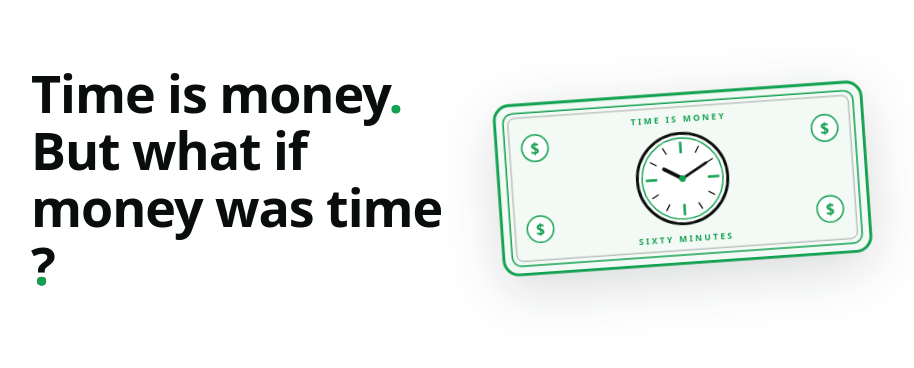
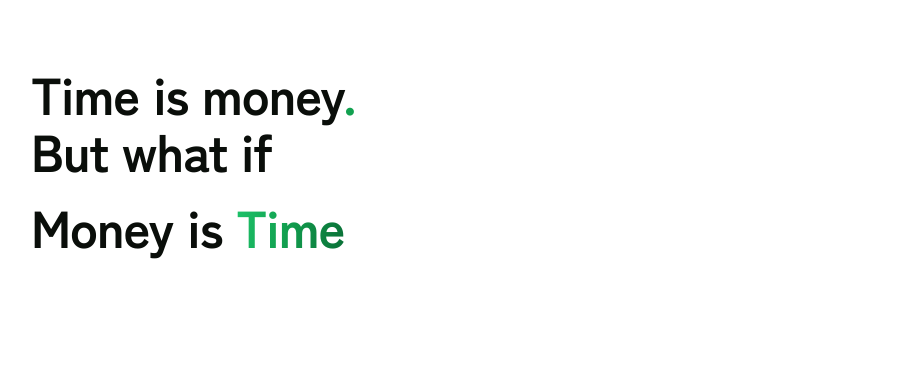
Before and after one commit to wu-json/money-is-time, a website with bundled scripts: page index.html in a window 1280 px wide. Shown: the whole page, without its empty margins (189-1103 px from the left). Built offline with nearby package versions, Linux system fonts and the light colour scheme.

Commit message:
checkpoint: refine headline + Zen Kaku Gothic New font
Headline now 'Time is money. / But what if / Money is Time' with a
money-green gradient on 'Time'. Switched to Zen Kaku Gothic New (JR/Suica
signage-gothic vibe). Removed the dollar-bill clock art for now.

Co-Authored-By: Claude Opus 4.8 (1M context) <noreply@anthropic.com>

```diff
--- a/index.html
+++ b/index.html
@@ -8,6 +8,12 @@
       name="description"
       content="See the price of everyday things as the time you'd have to work to afford them."
     />
+    <link rel="preconnect" href="https://fonts.googleapis.com" />
+    <link rel="preconnect" href="https://fonts.gstatic.com" crossorigin />
+    <link
+      href="https://fonts.googleapis.com/css2?family=Zen+Kaku+Gothic+New:wght@400;500;700;900&display=swap"
+      rel="stylesheet"
+    />
     <link rel="stylesheet" href="./src/styles.css" />
   </head>
   <body>
@@ -17,138 +23,11 @@
           <span class="title-line"
             >Time is money<span class="accent">.</span></span
           >
-          <span class="title-line title-line--q"
-            >But what if money was time<span class="qmark"
-              ><span class="qmark-base">?</span
-              ><span class="qmark-dot" aria-hidden="true">?</span></span
-            ></span
+          <span class="title-line title-line--q">But what if</span>
+          <span class="title-line title-line--emph"
+            >Money is <span class="gradient-text">Time</span></span
           >
         </h1>
-      </div>
-
-      <div class="site-header__art" aria-hidden="true">
-        <svg
-          class="dollar-bill"
-          viewBox="0 0 400 190"
-          xmlns="http://www.w3.org/2000/svg"
-        >
-          <!-- bill body + nested frames -->
-          <rect
-            x="5"
-            y="5"
-            width="390"
-            height="180"
-            rx="16"
-            fill="#f3faf5"
-            stroke="var(--accent)"
-            stroke-width="3"
-          />
-          <rect
-            x="14"
-            y="14"
-            width="372"
-            height="162"
-            rx="10"
-            fill="none"
-            stroke="var(--accent)"
-            stroke-width="1.6"
-          />
-          <rect
-            x="19"
-            y="19"
-            width="362"
-            height="152"
-            rx="7"
-            fill="none"
-            stroke="var(--text)"
-            stroke-width="0.8"
-            opacity="0.45"
-          />
-
-          <!-- banners -->
-          <text class="bill-text" x="200" y="35">TIME IS MONEY</text>
-          <text class="bill-text" x="200" y="162">SIXTY MINUTES</text>
-
-          <!-- corner $ medallions -->
-          <g class="bill-corner">
-            <circle cx="46" cy="52" r="14" />
-            <text x="46" y="58">$</text>
-          </g>
-          <g class="bill-corner">
-            <circle cx="354" cy="52" r="14" />
-            <text x="354" y="58">$</text>
-          </g>
-          <g class="bill-corner">
-            <circle cx="46" cy="138" r="14" />
-            <text x="46" y="144">$</text>
-          </g>
-          <g class="bill-corner">
-            <circle cx="354" cy="138" r="14" />
-            <text x="354" y="144">$</text>
-          </g>
-
-          <!-- center clock medallion -->
-          <circle
-            cx="200"
-            cy="95"
-            r="48"
-            fill="#ffffff"
-            stroke="var(--text)"
-            stroke-width="3"
-          />
-          <circle
-            cx="200"
-            cy="95"
-            r="43"
-            fill="none"
-            stroke="var(--accent)"
-            stroke-width="1.5"
-          />
-
-          <!-- cardinal ticks -->
-          <g
-            stroke="var(--accent)"
-            stroke-width="2.6"
-            stroke-linecap="round"
-          >
-            <line x1="200" y1="57" x2="200" y2="67" />
-            <line x1="238" y1="95" x2="228" y2="95" />
-            <line x1="200" y1="133" x2="200" y2="123" />
-            <line x1="162" y1="95" x2="172" y2="95" />
-          </g>
-          <!-- minor ticks -->
-          <g stroke="var(--text)" stroke-width="1.3" stroke-linecap="round">
-            <line x1="219" y1="62.1" x2="215.5" y2="68.2" />
-            <line x1="232.9" y1="76" x2="226.9" y2="79.5" />
-            <line x1="232.9" y1="114" x2="226.9" y2="110.5" />
-            <line x1="219" y1="127.9" x2="215.5" y2="121.9" />
-            <line x1="181" y1="127.9" x2="184.5" y2="121.9" />
-            <line x1="167.1" y1="114" x2="173.1" y2="110.5" />
-            <line x1="167.1" y1="76" x2="173.1" y2="79.5" />
-            <line x1="181" y1="62.1" x2="184.5" y2="68.2" />
-          </g>
-
-          <!-- hands -->
-          <line
-            x1="200"
-            y1="95"
-            x2="181"
-            y2="84"
-            stroke="var(--text)"
-            stroke-width="4"
-            stroke-linecap="round"
-          />
-          <line
-            x1="200"
-            y1="95"
-            x2="226"
-            y2="80"
-            stroke="var(--text)"
-            stroke-width="2.8"
-            stroke-linecap="round"
-          />
-          <circle cx="200" cy="95" r="3.6" fill="var(--accent)" />
-        </svg>
       </div>
     </header>
 
--- a/src/styles.css
+++ b/src/styles.css
@@ -34,8 +34,8 @@ body {
   background: var(--bg);
   color: var(--text);
   font-family:
-    ui-sans-serif, system-ui, -apple-system, "Segoe UI", Roboto, Helvetica,
-    Arial, sans-serif;
+    "Zen Kaku Gothic New", ui-sans-serif, system-ui, -apple-system, "Segoe UI",
+    Roboto, Helvetica, Arial, sans-serif;
   line-height: 1.5;
   min-height: 100dvh;
 }
@@ -53,70 +53,12 @@ body {
   padding-top: clamp(2rem, 6vw, 4rem);
   padding-bottom: 1.5rem;
   text-align: left;
-  display: grid;
-  grid-template-columns: 1.1fr 1fr;
-  align-items: center;
-  gap: clamp(1.5rem, 4vw, 3rem);
-}
-
-@media (max-width: 640px) {
-  .site-header {
-    grid-template-columns: 1fr;
-  }
-}
-
-/* Stylized "time note": a dollar bill with a clock as the portrait. */
-.site-header__art {
-  display: flex;
-  justify-content: center;
-}
-
-.dollar-bill {
-  width: 100%;
-  max-width: 420px;
-  height: auto;
-  transform: rotate(-4deg);
-  filter: drop-shadow(0 14px 28px rgba(10, 30, 18, 0.16));
-  animation: bill-float 6s var(--ease) infinite;
-}
-
-.bill-text {
-  fill: var(--accent);
-  font-size: 9px;
-  font-weight: 700;
-  letter-spacing: 2.5px;
-  text-anchor: middle;
-  font-family: ui-sans-serif, system-ui, sans-serif;
-}
-
-.bill-corner circle {
-  fill: #ffffff;
-  stroke: var(--accent);
-  stroke-width: 1.6;
-}
-
-.bill-corner text {
-  fill: var(--accent);
-  font-size: 16px;
-  font-weight: 800;
-  text-anchor: middle;
-  font-family: ui-sans-serif, system-ui, sans-serif;
-}
-
-@keyframes bill-float {
-  0%,
-  100% {
-    transform: rotate(-4deg) translateY(0);
-  }
-  50% {
-    transform: rotate(-4deg) translateY(-8px);
-  }
 }
 
 .title {
   margin: 0;
   font-size: clamp(2rem, 6vw, 3.25rem);
-  font-weight: 800;
+  font-weight: 700;
   letter-spacing: -0.02em;
   line-height: 1.1;
 }
@@ -129,31 +71,21 @@ body {
   color: var(--text);
 }
 
+/* Extra breathing room before the "Money was Time?" payoff line. */
+.title-line--emph {
+  margin-top: 0.35em;
+}
+
 .accent {
   color: var(--accent);
 }
 
-/* Green dot on the question mark.
- * Two stacked "?" glyphs: a black base, plus a green copy clipped to just its
- * bottom (the dot). line-height:1 hugs the glyph box so the clip is predictable;
- * tune the inset top if a font shifts the dot. The green overlay is decorative
- * (aria-hidden); the base "?" carries the real punctuation for screen readers. */
-.qmark {
-  position: relative;
-  display: inline-block;
-  line-height: 1;
-}
-
-.qmark-base {
-  color: var(--text);
-}
-
-.qmark-dot {
-  position: absolute;
-  inset: 0;
-  color: var(--accent);
-  clip-path: inset(68% 0 0 0);
-  pointer-events: none;
+/* "Time" filled with a money-green gradient. */
+.gradient-text {
+  background: linear-gradient(100deg, #1ec46b 0%, var(--accent) 45%, #0a6e36 100%);
+  -webkit-background-clip: text;
+  background-clip: text;
+  color: transparent;
 }
 
 .layout {
```
